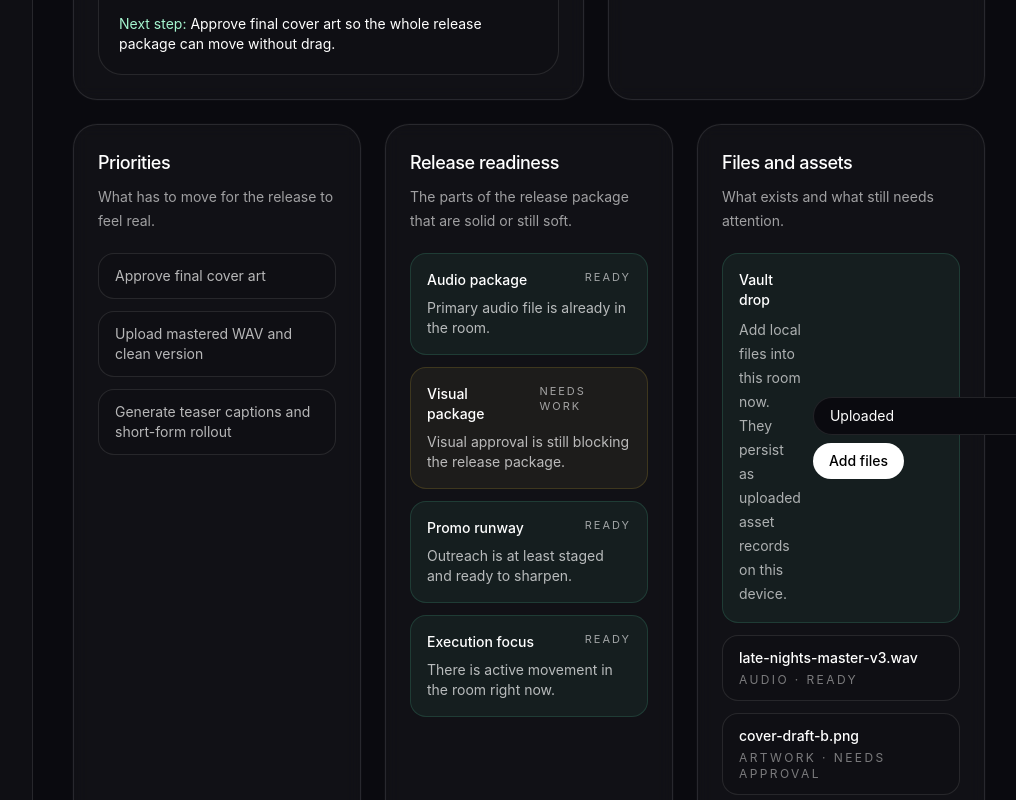
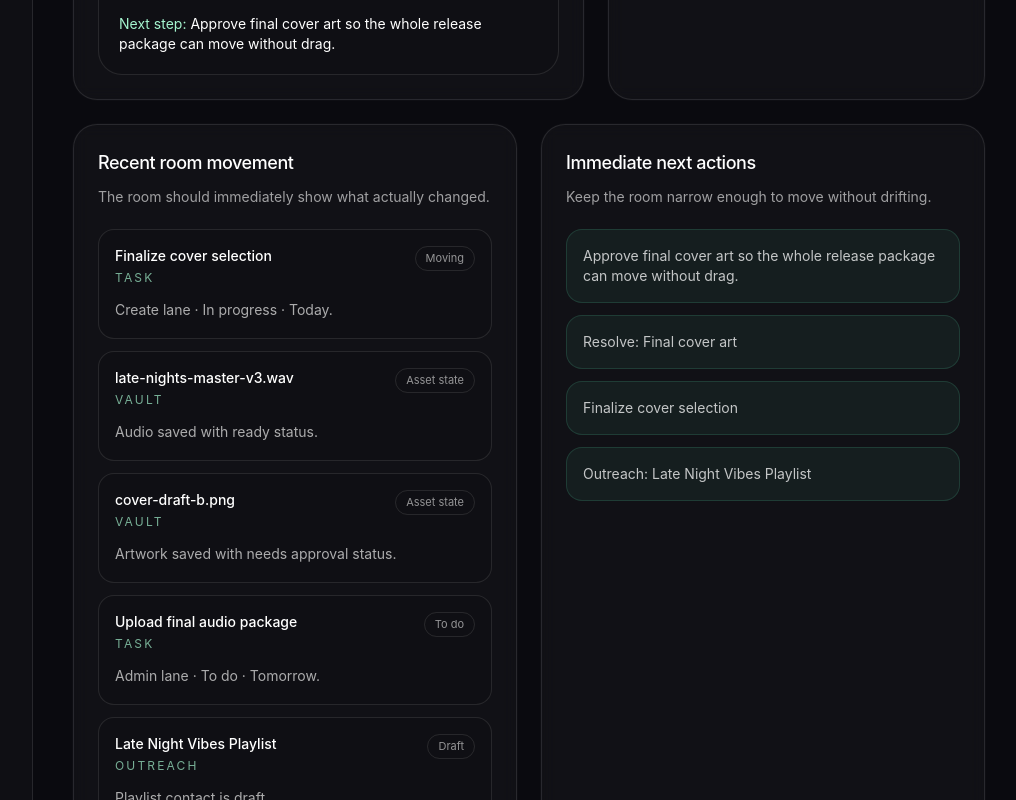
Before and after one commit to oogunbiyi22/pocket-manager, a Next.js app: page /projects/late-nights in a window 1280 px wide. Shown: the part 1140-1940 px from the top of the page, without its empty margins (255-1271 px from the left). Built offline with nearby package versions, Linux system fonts and the light colour scheme.

Commit message:
Tighten Pocket Manager room continuity

```diff
--- a/src/app/capture/page.tsx
+++ b/src/app/capture/page.tsx
@@ -1,15 +1,17 @@
 "use client";
 
+import Link from "next/link";
 import { ChangeEvent, useState } from "react";
 import { AppShell, Panel } from "@/components/app-shell";
 import { usePocket } from "@/components/pocket-provider";
 import { AIVoiceInput } from "@/components/ui/ai-voice-input";
-import { getCaptureInboxPreview, getManagerBrief } from "@/lib/backstage-data";
+import { getCaptureInboxPreview, getManagerBrief, getRecentActivity } from "@/lib/backstage-data";
 
 export default function CapturePage() {
-  const { activeProject, addQuickContentIdea, addQuickAsset, addTask, uploadAssets } = usePocket();
+  const { activeProject, addQuickContentIdea, addQuickAsset, addTask, projects, uploadAssets } = usePocket();
   const managerBrief = getManagerBrief(activeProject);
   const captureInbox = getCaptureInboxPreview([activeProject]);
+  const recentActivity = getRecentActivity(projects).filter((item) => item.projectId === activeProject.id);
   const [quickTask, setQuickTask] = useState("");
   const [voiceNotes, setVoiceNotes] = useState<Array<{ duration: number; createdAt: string }>>([]);
   const [captureStatus, setCaptureStatus] = useState("Captured");
@@ -173,6 +175,37 @@ export default function CapturePage() {
               </div>
             )}
           </Panel>
+
+          <Panel title="Active room movement" description="Capture should confirm what just landed in the room.">
+            <div className="space-y-3 text-sm text-white/70">
+              {recentActivity.length ? (
+                recentActivity.slice(0, 4).map((item) => (
+                  <Link
+                    key={item.id}
+                    href={`/projects/${item.projectId}`}
+                    className="block rounded-2xl border border-white/10 bg-black/10 px-4 py-4 transition hover:border-emerald-300/20 hover:bg-white/[0.04]"
+                  >
+                    <div className="flex items-start justify-between gap-3">
+                      <div>
+                        <div className="font-medium text-white">{item.title}</div>
+                        <div className="mt-1 text-xs uppercase tracking-[0.18em] text-emerald-200/70">
+                          {item.kind}
+                        </div>
+                      </div>
+                      <div className="rounded-full border border-white/10 px-2.5 py-1 text-[11px] text-white/55">
+                        {item.emphasis}
+                      </div>
+                    </div>
+                    <div className="mt-3 leading-6 text-white/60">{item.detail}</div>
+                  </Link>
+                ))
+              ) : (
+                <div className="rounded-2xl border border-dashed border-white/10 px-4 py-4 text-white/45">
+                  No recent room movement yet.
+                </div>
+              )}
+            </div>
+          </Panel>
         </div>
       </div>
     </AppShell>
--- a/src/app/manager/page.tsx
+++ b/src/app/manager/page.tsx
@@ -14,6 +14,7 @@ import {
   getManagerMemory,
   getManagerOutputConversions,
   getProjectSprint,
+  getRecentActivity,
   getRevenueBrain,
   getSongWorld,
   getStudioPipeline,
@@ -22,7 +23,7 @@ import {
 } from "@/lib/backstage-data";
 
 export default function ManagerPage() {
-  const { activeProject, convertManagerAction, runManagerComposer } = usePocket();
+  const { activeProject, convertManagerAction, projects, runManagerComposer } = usePocket();
   const managerBrief = getManagerBrief(activeProject);
   const managerMoves = getProjectSprint(activeProject);
   const managerMemory = getManagerMemory();
@@ -37,10 +38,33 @@ export default function ManagerPage() {
   const audienceLayer = getAudienceOwnershipLayer(activeProject);
   const emergencyMode = getEmergencyMode(activeProject);
   const outputConversions = getManagerOutputConversions(activeProject);
+  const recentActivity = getRecentActivity(projects);
   const managerOutputs = [
     { title: "Next move", detail: managerBrief.bestMove },
     { title: "Main risk", detail: managerBrief.mainRisk },
     { title: "Best prompt", detail: managerBrief.supportPrompt },
+  ];
+  const quickBriefs = [
+    {
+      title: "Create today's task",
+      intent: "Task" as const,
+      brief: `Lock ${activeProject.nextStep.toLowerCase()} today and remove the main blocker.`,
+    },
+    {
+      title: "Draft outreach move",
+      intent: "Pitch draft" as const,
+      brief: `Write one sharp outreach angle for ${activeProject.name} that feels complete and credible.`,
+    },
+    {
+      title: "Queue content idea",
+      intent: "Content item" as const,
+      brief: `Turn ${activeProject.name} into one clean mobile-first content beat for this week.`,
+    },
+    {
+      title: "Request missing asset",
+      intent: "Asset" as const,
+      brief: activeProject.missingAssets[0] ?? "Final rollout asset",
+    },
   ];
 
   return (
@@ -145,6 +169,22 @@ export default function ManagerPage() {
             </div>
           </Panel>
 
+          <Panel title="Quick briefs" description="One tap should turn manager thinking into a saved room object.">
+            <div className="grid gap-3 md:grid-cols-2 text-sm text-white/70">
+              {quickBriefs.map((item) => (
+                <button
+                  key={item.title}
+                  type="button"
+                  onClick={() => runManagerComposer(activeProject.id, { intent: item.intent, brief: item.brief })}
+                  className="rounded-2xl border border-white/10 bg-black/10 px-4 py-4 text-left transition hover:border-emerald-300/20 hover:bg-white/[0.04]"
+                >
+                  <div className="font-medium text-white">{item.title}</div>
+                  <div className="mt-2 leading-6 text-white/65">{item.brief}</div>
+                </button>
+              ))}
+            </div>
+          </Panel>
+
           <Panel title="Taste engine" description="The product should carry creative judgment, not only logistics.">
             <div className="space-y-3 text-sm text-white/70">
               {tasteBoard.map((item) => (
@@ -232,6 +272,27 @@ export default function ManagerPage() {
             </div>
           </Panel>
 
+          <Panel title="Room activity" description="Manager should stay aware of what actually changed in the rooms.">
+            <div className="space-y-3 text-sm text-white/70">
+              {recentActivity.slice(0, 5).map((item) => (
+                <div key={item.id} className="rounded-2xl border border-white/10 bg-black/10 px-4 py-4">
+                  <div className="flex items-start justify-between gap-3">
+                    <div>
+                      <div className="font-medium text-white">{item.title}</div>
+                      <div className="mt-1 text-xs uppercase tracking-[0.18em] text-emerald-200/70">
+                        {item.projectName} · {item.kind}
+                      </div>
+                    </div>
+                    <div className="rounded-full border border-white/10 px-2.5 py-1 text-[11px] text-white/55">
+                      {item.emphasis}
+                    </div>
+                  </div>
+                  <div className="mt-3 leading-6 text-white/65">{item.detail}</div>
+                </div>
+              ))}
+            </div>
+          </Panel>
+
           <Panel title="Song-to-world" description="One record should turn into a world, not just a task list.">
             <div className="space-y-3 text-sm text-white/70">
               {[
--- a/src/app/projects/[projectId]/page.tsx
+++ b/src/app/projects/[projectId]/page.tsx
@@ -23,6 +23,7 @@ import {
   getProjectById,
   getProjectSprint,
   getProjectTimeline,
+  getRecentActivity,
   getReleaseReadiness,
   getSongWorld,
   getStudioPipeline,
@@ -71,6 +72,7 @@ export default function ProjectDetailPage() {
   const opportunityFeed = getOpportunityFeed(project);
   const assetLinks = getAssetActionLinks(project);
   const collaborationPockets = getCollaborationPockets(project);
+  const roomActivity = getRecentActivity([project]);
   const [taskForm, setTaskForm] = useState({
     title: "",
     lane: "Create" as const,
@@ -157,6 +159,52 @@ export default function ProjectDetailPage() {
               <div key={step.label} className="rounded-2xl border border-white/10 bg-black/10 px-4 py-4">
                 <div className="text-xs uppercase tracking-[0.24em] text-white/45">{step.label}</div>
                 <div className="mt-2 font-medium text-white">{step.title}</div>
+              </div>
+            ))}
+          </div>
+        </Panel>
+      </div>
+
+      <div className="mt-6 grid gap-6 xl:grid-cols-[1fr_1fr]">
+        <Panel title="Recent room movement" description="The room should immediately show what actually changed.">
+          <div className="space-y-3 text-sm text-white/75">
+            {roomActivity.length ? (
+              roomActivity.map((item) => (
+                <div key={item.id} className="rounded-2xl border border-white/10 bg-black/10 px-4 py-4">
+                  <div className="flex items-start justify-between gap-3">
+                    <div>
+                      <div className="font-medium text-white">{item.title}</div>
+                      <div className="mt-1 text-xs uppercase tracking-[0.18em] text-emerald-200/70">
+                        {item.kind}
+                      </div>
+                    </div>
+                    <div className="rounded-full border border-white/10 px-2.5 py-1 text-[11px] text-white/55">
+                      {item.emphasis}
+                    </div>
+                  </div>
+                  <div className="mt-3 leading-6 text-white/65">{item.detail}</div>
+                </div>
+              ))
+            ) : (
+              <div className="rounded-2xl border border-white/10 px-4 py-4 text-white/45">
+                No room movement yet.
+              </div>
+            )}
+          </div>
+        </Panel>
+
+        <Panel title="Immediate next actions" description="Keep the room narrow enough to move without drifting.">
+          <div className="space-y-3 text-sm text-white/75">
+            {[
+              project.nextStep,
+              project.missingAssets[0] ? `Resolve: ${project.missingAssets[0]}` : "No missing asset at the top right now.",
+              project.tasks.find((task) => task.status !== "Done")?.title ?? "No open task at the top right now.",
+              project.outreach.find((item) => item.status === "Draft" || item.status === "Follow-up due")
+                ? `Outreach: ${project.outreach.find((item) => item.status === "Draft" || item.status === "Follow-up due")?.name}`
+                : "No urgent outreach follow-up right now.",
+            ].map((item) => (
+              <div key={item} className="rounded-2xl border border-emerald-300/15 bg-emerald-300/6 px-4 py-4">
+                {item}
               </div>
             ))}
           </div>
--- a/src/components/pocket-provider.tsx
+++ b/src/components/pocket-provider.tsx
@@ -277,6 +277,9 @@ export function PocketProvider({ children }: { children: ReactNode }) {
 
             return {
               ...project,
+              nextStep: input.title,
+              managerNote: `Captured a new task for today: ${input.title}`,
+              priorities: [input.title, ...project.priorities.filter((item) => item !== input.title)].slice(0, 5),
               tasks: [
                 {
                   title: input.title,
@@ -300,6 +303,7 @@ export function PocketProvider({ children }: { children: ReactNode }) {
 
             return {
               ...project,
+              managerNote: `Saved a new room asset: ${input.name}`,
               assets: [
                 {
                   name: input.name,
@@ -308,6 +312,7 @@ export function PocketProvider({ children }: { children: ReactNode }) {
                 },
                 ...project.assets,
               ],
+              priorities: [`Review asset: ${input.name}`, ...project.priorities].slice(0, 5),
               missingAssets: project.missingAssets.filter((item) => item.toLowerCase() !== input.name.toLowerCase()),
             };
           }),
@@ -322,7 +327,9 @@ export function PocketProvider({ children }: { children: ReactNode }) {
 
             return {
               ...project,
+              managerNote: `Added outreach contact: ${input.name}`,
               outreach: [input, ...project.outreach],
+              priorities: [`Reach out to ${input.name}`, ...project.priorities].slice(0, 5),
             };
           }),
         );
@@ -346,6 +353,8 @@ export function PocketProvider({ children }: { children: ReactNode }) {
                 })),
                 ...project.assets,
               ],
+              nextStep: `Review ${uploads[0].name} and connect it to the rollout package.`,
+              priorities: [`Review uploaded file: ${uploads[0].name}`, ...project.priorities].slice(0, 5),
               missingAssets: project.missingAssets.filter(
                 (item) => !uploadNames.some((name) => name.includes(item.toLowerCase()) || item.toLowerCase().includes(name)),
               ),
@@ -395,6 +404,7 @@ export function PocketProvider({ children }: { children: ReactNode }) {
 
             return {
               ...project,
+              managerNote: `Captured a fast vault placeholder: ${assetLabel}`,
               assets: [
                 {
                   name: `${slugify(assetLabel)}.asset`,
@@ -403,6 +413,7 @@ export function PocketProvider({ children }: { children: ReactNode }) {
                 },
                 ...project.assets,
               ],
+              priorities: [`Review ${assetLabel}`, ...project.priorities].slice(0, 5),
             };
           }),
         );
@@ -416,7 +427,9 @@ export function PocketProvider({ children }: { children: ReactNode }) {
 
             return {
               ...project,
+              managerNote: `Captured a new content angle: ${idea}`,
               contentIdeas: [idea, ...project.contentIdeas].slice(0, 5),
+              nextStep: `Turn "${idea}" into a real rollout move.`,
             };
           }),
         );
```
